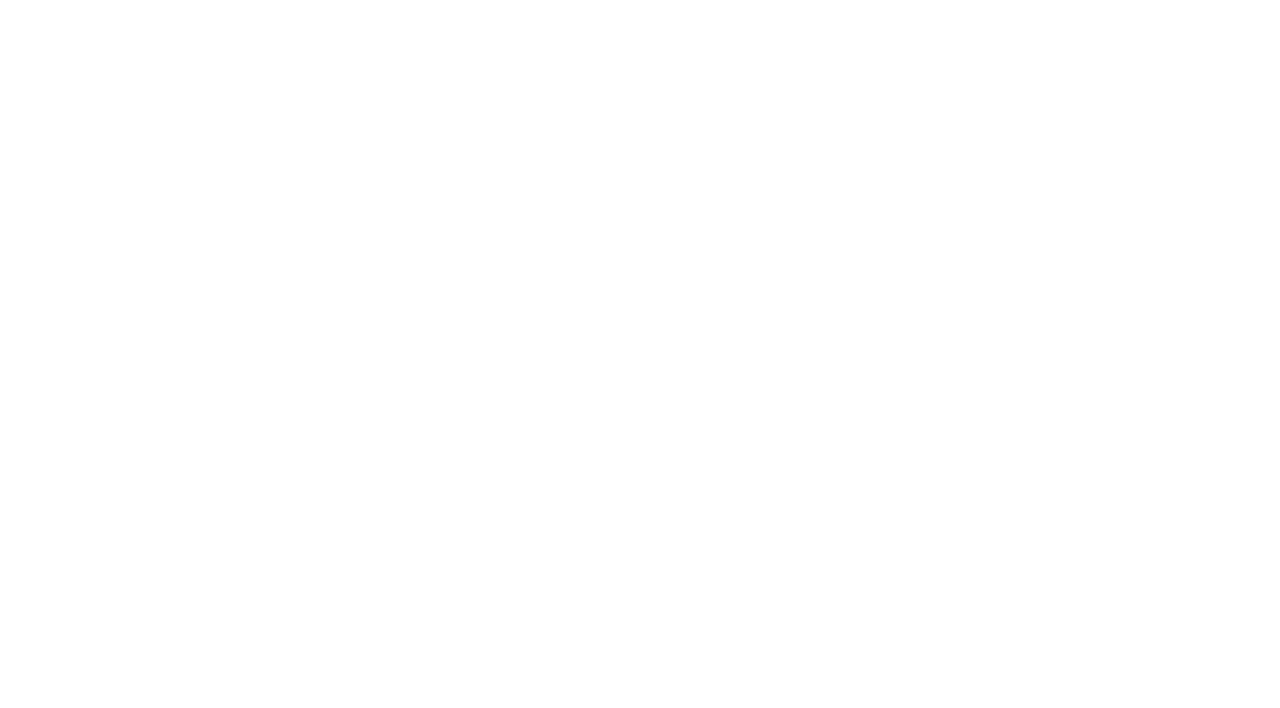
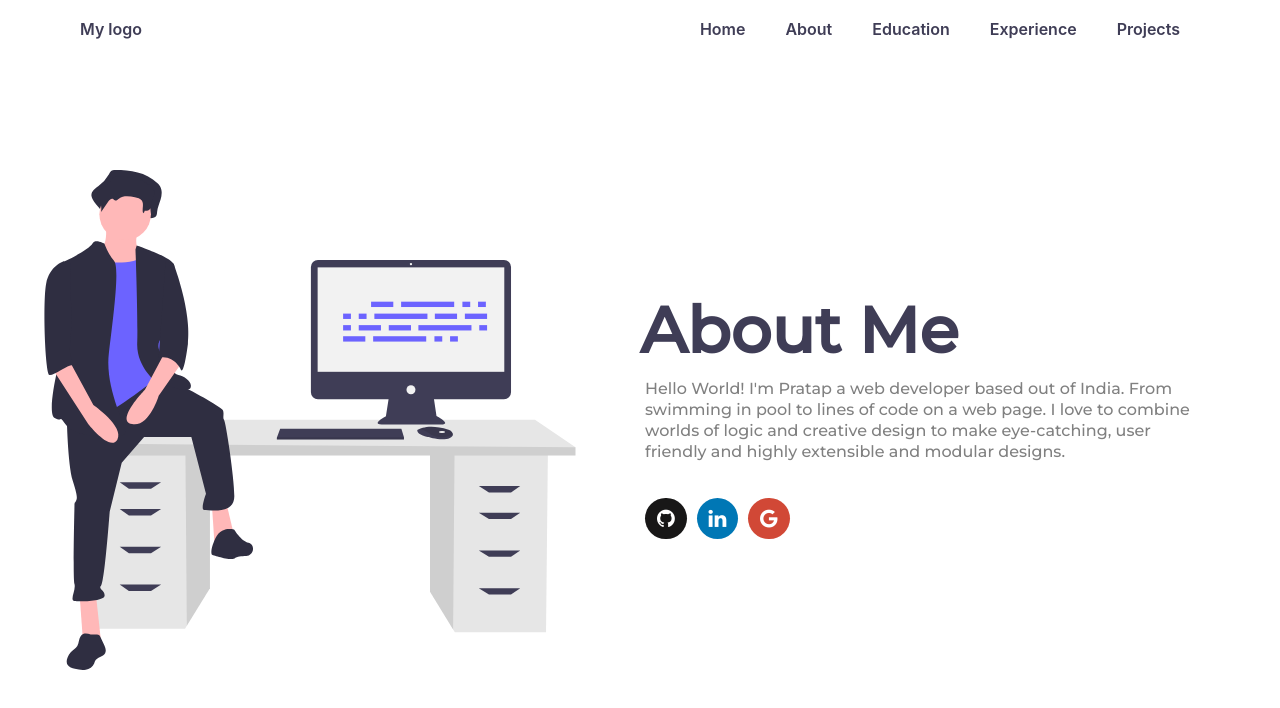
Before and after one commit to PratapTyagi/my-portfolio, a React (Create React App) app: page /about in a window 1280 px wide. Before the commit this address had no page. Shown: the top 708 px of the page. Built offline with nearby package versions, Linux system fonts and the light colour scheme.

Commit message:
about page

```diff
--- a/package.json
+++ b/package.json
@@ -6,6 +6,7 @@
     "@testing-library/jest-dom": "^5.16.4",
     "@testing-library/react": "^13.3.0",
     "@testing-library/user-event": "^13.5.0",
+    "font-awesome": "^4.7.0",
     "react": "^18.2.0",
     "react-dom": "^18.2.0",
     "react-router-dom": "^6.3.0",
--- a/src/components/index.js
+++ b/src/components/index.js
@@ -1 +1,2 @@
 export { default as Navbar } from "./navbar/Navbar";
+export { default as SocialMedia } from "./socialMedia/SocialMedia";
--- /dev/null
+++ b/src/components/socialMedia/SocialMedia.js
@@ -0,0 +1,37 @@
+import styles from "./SocialMedia.module.css";
+import { socialMediaLinks } from "../../portfolioInformaton";
+import style from "styled-components";
+
+const IconWrapper = style.span`
+  i {
+    background-color: ${(props) => props.backgroundColor};
+  }
+  &:hover i {
+    background-color: #6c63ff;
+    transition: 0.3s ease-in;
+  }
+`;
+
+const SocialMedia = () => {
+  return (
+    <div className={styles.social_media_div}>
+      {socialMediaLinks.map((data) => {
+        return (
+          <a
+            href={data.link}
+            className={styles.icon_button}
+            target="_blank"
+            rel="noreferrer"
+            key={data.name}
+          >
+            <IconWrapper {...data}>
+              <i className={`fa ${data.icon}`}></i>
+            </IconWrapper>
+          </a>
+        );
+      })}
+    </div>
+  );
+};
+
+export default SocialMedia;
--- /dev/null
+++ b/src/components/socialMedia/SocialMedia.module.css
@@ -0,0 +1,22 @@
+.social_media_div {
+  font-size: 2em;
+}
+
+.icon_button i {
+  color: white;
+  border-radius: 2.6rem;
+  cursor: pointer;
+  display: inline-block;
+  font-size: 1.3rem;
+  height: 2.6rem;
+  line-height: 2.6rem;
+  margin: 0 5px;
+  position: relative;
+  text-align: center;
+  -webkit-user-select: none;
+  -moz-user-select: none;
+  -ms-user-select: none;
+  user-select: none;
+  width: 2.6rem;
+  margin-bottom: 10px;
+}
--- a/src/index.js
+++ b/src/index.js
@@ -1,6 +1,8 @@
 import React from "react";
 import ReactDOM from "react-dom/client";
 import App from "./App";
+
+import "font-awesome/css/font-awesome.min.css";
 
 const root = ReactDOM.createRoot(document.getElementById("root"));
 root.render(
--- a/src/pages/Main.js
+++ b/src/pages/Main.js
@@ -1,6 +1,6 @@
 import { BrowserRouter as Router, Routes, Route } from "react-router-dom";
 
-import { Home } from "./index";
+import { Home, About } from "./index";
 import { Navbar } from "../components";
 
 // HOC which returns new component along with navbar
@@ -19,6 +19,7 @@ const Main = () => {
       <Routes>
         <Route path="/" exact element={<>Hello splash</>} />
         <Route path="/home" exact element={withNavbar(<Home />)} />
+        <Route path="/about" exact element={withNavbar(<About />)} />
       </Routes>
     </Router>
   );
--- /dev/null
+++ b/src/pages/about/About.js
@@ -0,0 +1,30 @@
+import Programmer from "../../assets/about_me.svg";
+import styles from "./About.module.css";
+
+import { SocialMedia } from "../../components";
+
+const About = () => {
+  return (
+    <div className={styles.about}>
+      <img
+        src={Programmer}
+        alt="My Pic"
+        title="My picture"
+        height={500}
+        width={650}
+      />
+      <div className={styles.right}>
+        <h1>About Me</h1>
+        <p className={styles.info}>
+          Hello World! I'm Pratap a web developer based out of India. From
+          swimming in pool to lines of code on a web page. I love to combine
+          worlds of logic and creative design to make eye-catching, user
+          friendly and highly extensible and modular designs.
+        </p>
+        <SocialMedia />
+      </div>
+    </div>
+  );
+};
+
+export default About;
--- /dev/null
+++ b/src/pages/about/About.module.css
@@ -0,0 +1,33 @@
+.about {
+  display: flex;
+  width: 100vw;
+  height: 90vh;
+}
+
+.about > img {
+  flex: 0.5;
+  margin: auto;
+}
+
+.about > .right {
+  margin: auto;
+  width: 80%;
+  padding: 0 20px;
+  flex: 0.5;
+}
+
+.about > .right > h1 {
+  color: rgb(63, 61, 86);
+  font-size: 4rem;
+  font-weight: 700;
+  font-family: "Montserrat", sans-serif;
+}
+
+.about > .right > .info {
+  color: grey;
+  line-height: 1.3em;
+  width: 90%;
+  padding: 10px 0 0 5px;
+  margin-bottom: 2em;
+  font-family: "Montserrat", sans-serif;
+}
--- a/src/pages/index.js
+++ b/src/pages/index.js
@@ -1 +1,2 @@
 export { default as Home } from "./home/Home";
+export { default as About } from "./about/About";
--- /dev/null
+++ b/src/portfolioInformaton.js
@@ -0,0 +1,20 @@
+export const socialMediaLinks = [
+  {
+    name: "Github",
+    link: "https://github.com/PratapTyagi",
+    icon: "fa-github",
+    backgroundColor: "#181717",
+  },
+  {
+    name: "LinkedIn",
+    link: "https://www.linkedin.com/in/pratap-tyagi-48a387186",
+    icon: "fa-linkedin",
+    backgroundColor: "#0077B5",
+  },
+  {
+    name: "Gmail",
+    link: "mailto:prataptyagi111@gmail.com",
+    icon: "fa-google",
+    backgroundColor: "#D14836",
+  },
+];
```
Also changed, not shown: src/assets/about_me.svg (added), 1 other file (tests, documents, lock files or other folders).
